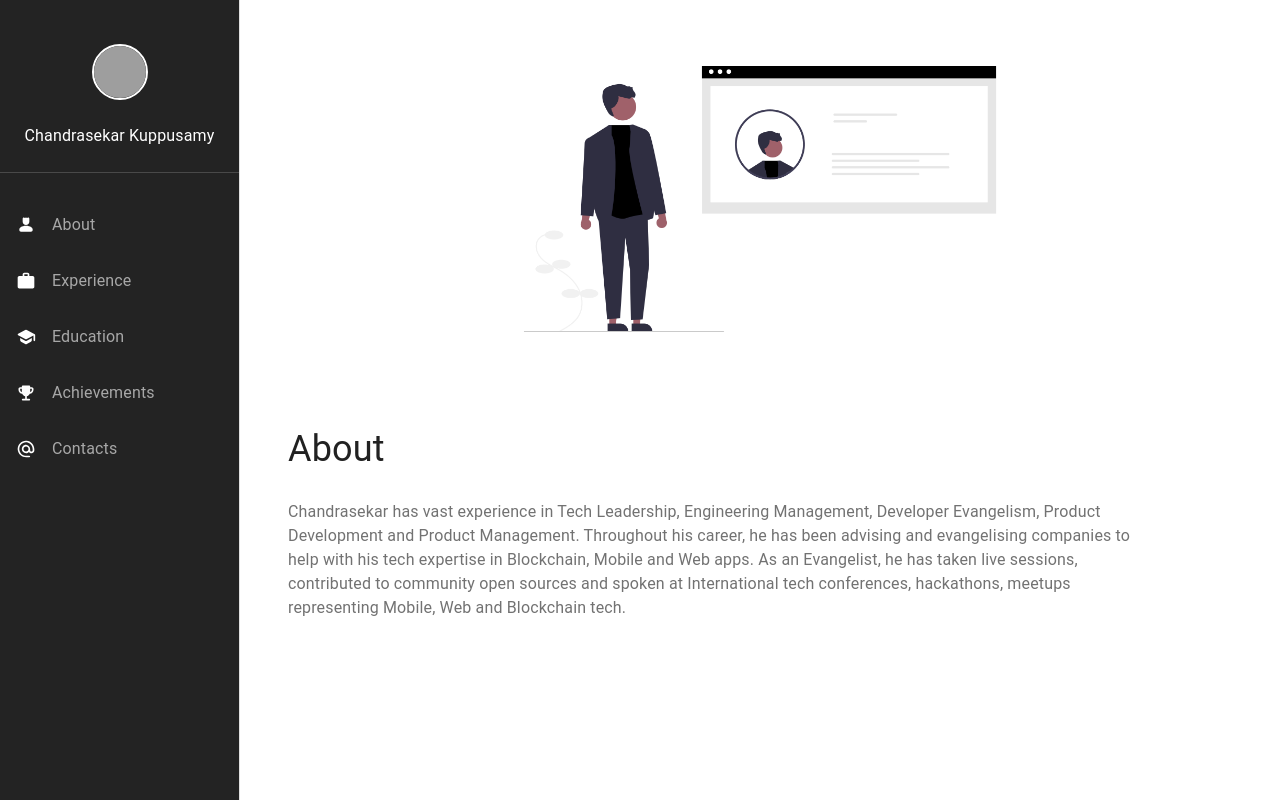
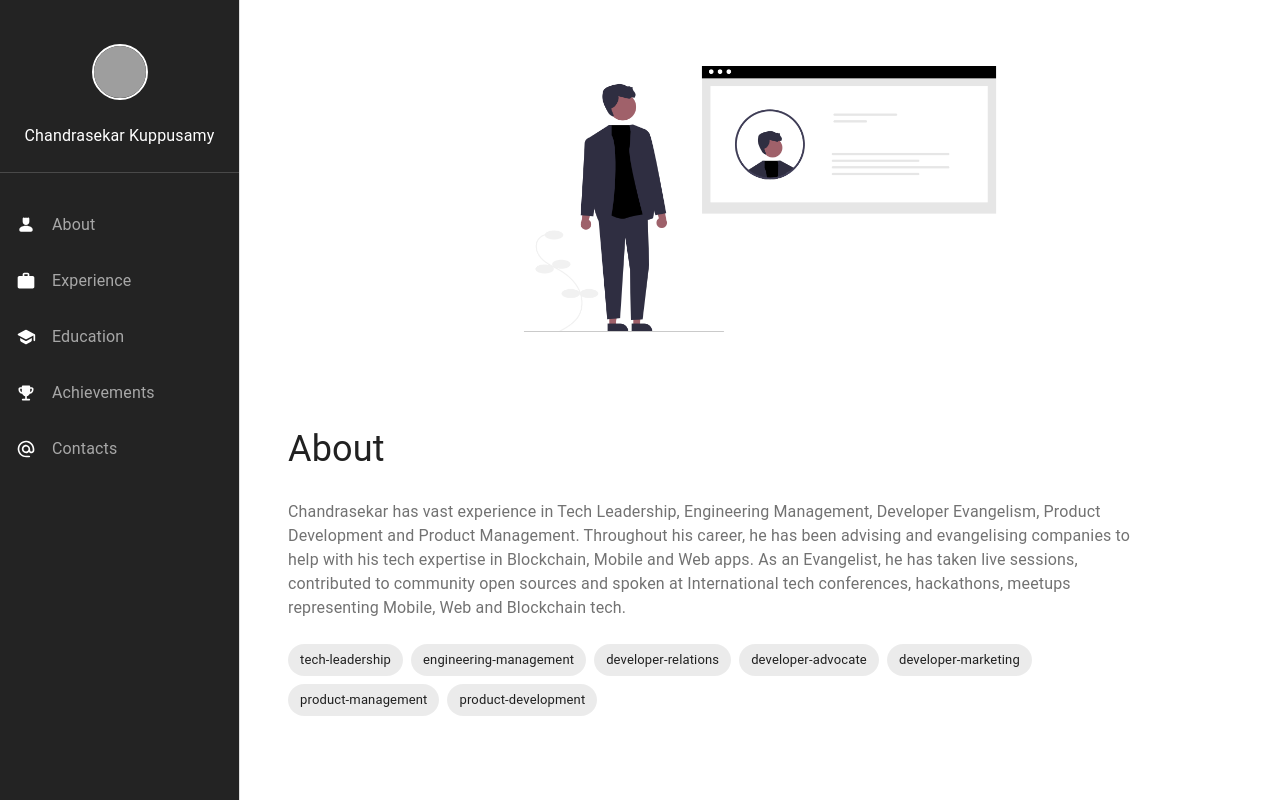
Before and after one commit to TakeoffAndroid/chandru.xyz, a React (Create React App) app: page /about in a window 1280 px wide. Built offline with nearby package versions, Linux system fonts and the light colour scheme; grey boxes are pictures that could not be loaded.

Commit message:
Introduces chips in about page

```diff
--- a/src/App.css
+++ b/src/App.module.css
@@ -36,3 +36,11 @@
     transform: rotate(360deg);
   }
 }
+
+.chipsListItem {
+  display: flex;
+  column-gap: 8px;
+  row-gap: 8px;
+  flex-wrap: wrap;
+  flex-direction: row;
+}
--- a/src/pages/about/index.tsx
+++ b/src/pages/about/index.tsx
@@ -1,10 +1,12 @@
-import {Stack} from "@mui/material";
 import {HeaderText} from "../../component/common/headerText";
 import {SubHeaderText} from "../../component/common/subHeaderText";
 import {About} from "../../component/models/profile_data";
 import {Margin} from "../../component/common/margin";
 import {Banner} from "../../component/common/banner";
 import {PageRoot} from "../../component/common/page";
+import Chip from '@mui/material/Chip';
+import styles from "../../App.module.css";
+import ListItem from "@mui/material/ListItem";
 
 type AboutProps = {
     about: About
@@ -18,6 +20,16 @@ export const AboutPage = ({about}: AboutProps) => {
             <HeaderText text={about.header}/>
             <Margin top='24px'></Margin>
             <SubHeaderText text={about.subHeader}/>
+            <Margin top='24px'></Margin>
+            <div className={styles.chipsListItem}>
+            {about.tags.map((data) => {
+                return (
+                        <Chip
+                            label={data}
+                        />
+                );
+            })}
+            </div>
         </PageRoot>
     </>
 
--- a/src/pages/home/index.tsx
+++ b/src/pages/home/index.tsx
@@ -39,7 +39,7 @@ export default function HomePage(props: Props) {
     const json = `{ "about": {
         "header": "About",
         "subHeader": "Chandrasekar has vast experience in Tech Leadership, Engineering Management, Developer Evangelism, Product Development and Product Management. Throughout his career, he has been advising and evangelising companies to help with his tech expertise in Blockchain, Mobile and Web apps. As an Evangelist, he has taken live sessions, contributed to community open sources and spoken at International tech conferences, hackathons, meetups representing Mobile, Web and Blockchain tech.",
-        "tags": ["leadership", "engineering-management", "developer-relations", "developer-advocate", "developer-marketing", "product-management", "product-development"]
+        "tags": ["tech-leadership", "engineering-management", "developer-relations", "developer-advocate", "developer-marketing", "product-management", "product-development"]
         },
   "experience": {
         "header": "Experience",
```
